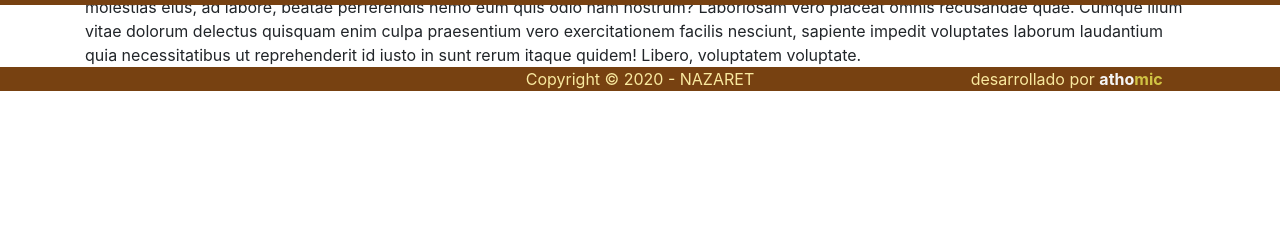
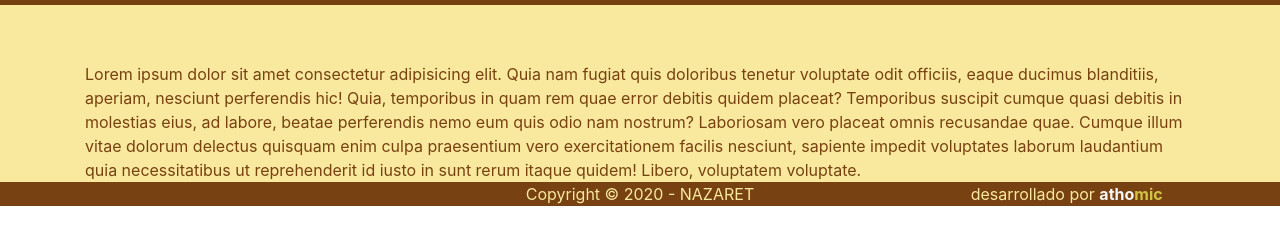
Before and after one commit to juanmatola/nazaret, a website: page sucursales.html in a window 1280 px wide. Shown: the part 53-298 px from the top of the page. Drawn offline with nearby package versions, Linux system fonts and the light colour scheme.

Commit message:
Corrijo errores causado por merge con remote

```diff
--- a/sucursales.html
+++ b/sucursales.html
@@ -9,6 +9,7 @@
     <link rel="stylesheet" href="./node_modules/bootstrap/dist/css/bootstrap.min.css">
     <!-- Custom CSS -->
     <link rel="stylesheet" href="./assets/css/style.css">
+    <link rel="stylesheet" href="./assets/css/pages.css">
 </head>
 <body>
     <nav class="navbar navbar-expand-lg navbar-light fixed-top bg-secondary">
```
Also changed, not shown: productos.html (+1 -3 lines).
